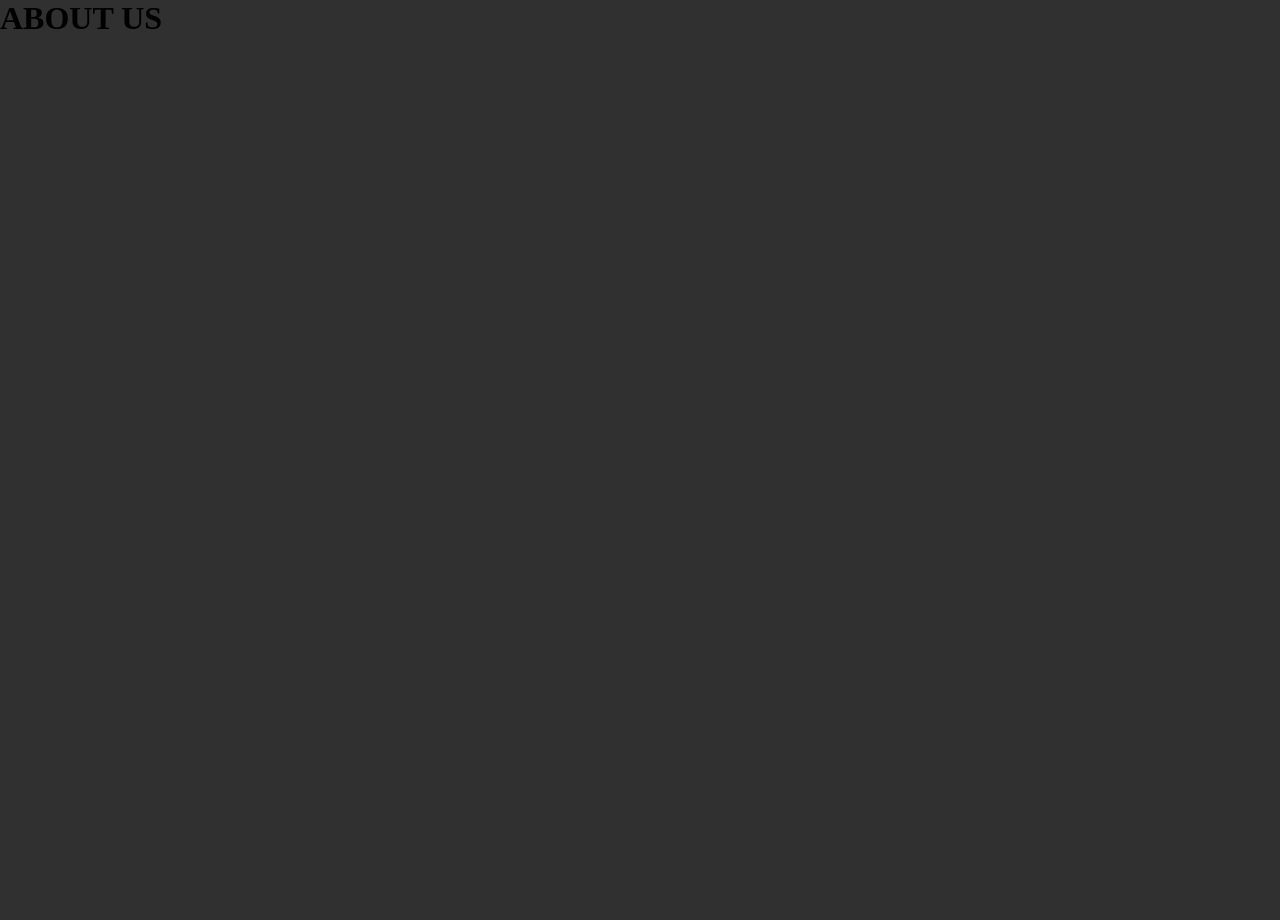
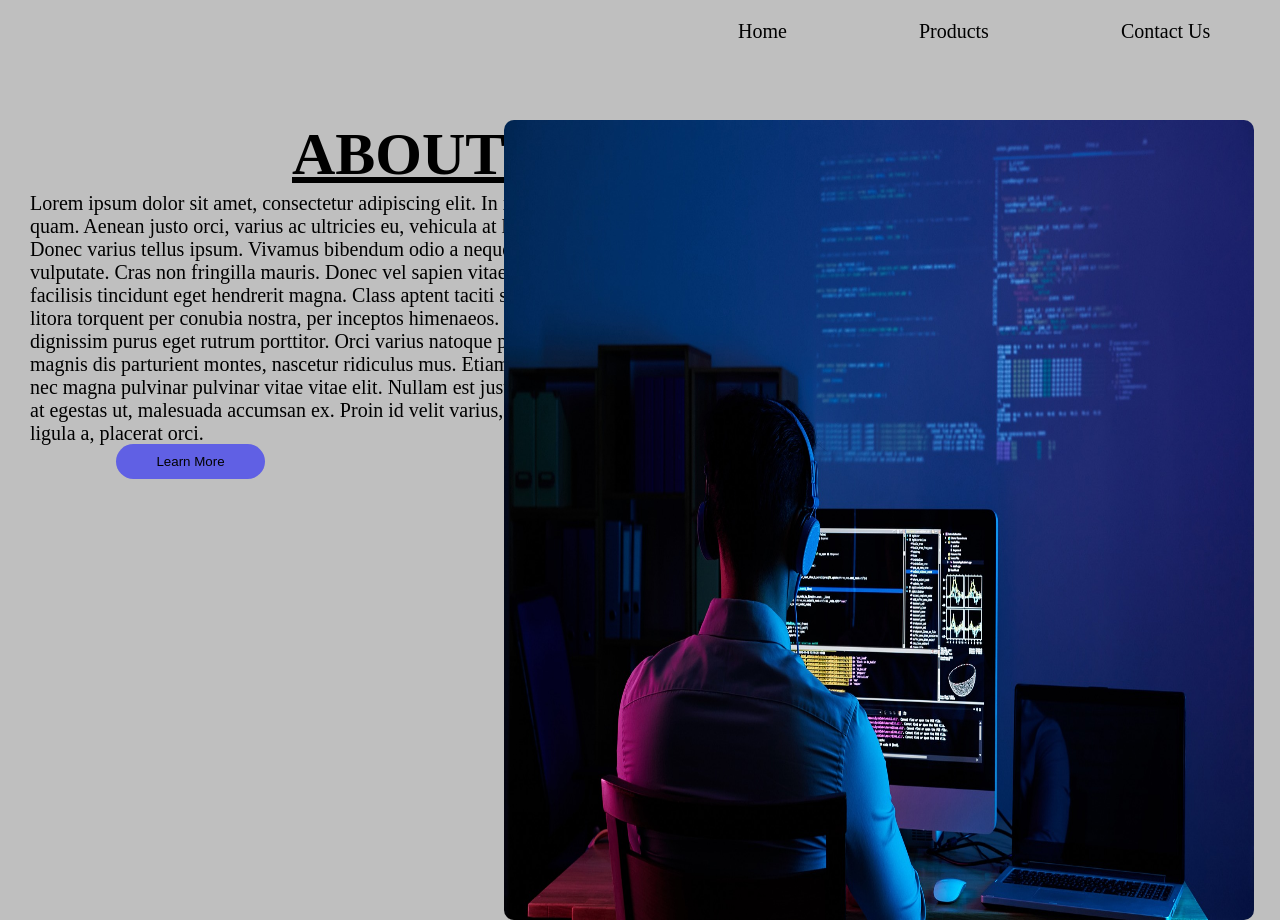
Before and after one commit to frankbungey/Z-Tech-Company, a plain HTML site: page AboutUs/index4.html in a window 1280 px wide. Before the commit the page ends 800 px from the top, so only its background shows below. Drawn offline with Linux system fonts and the light colour scheme.

Commit message:
you can manouver easily through html pages easily

```diff
--- a/AboutUs/index4.html
+++ b/AboutUs/index4.html
@@ -5,9 +5,37 @@
     <meta http-equiv="X-UA-Compatible" content="IE=edge">
     <meta name="viewport" content="width=device-width, initial-scale=1.0">
     <title>About Us</title>
-    <link rel="stylesheet" href="style4.css">
+    <link rel="stylesheet" href="/Z-Tech-Company/AboutUs/style4.css">
 </head>
 <body>
-    <h1>ABOUT US</h1>
+    <div class="header">
+        <form>
+            <a class="link" href="/Z-Tech-Company/HomePage/index.html">Home</a>
+            <a class="link1" href="/Z-Tech-Company/ProductsPage/index1.html">Products</a>
+            <a  class="link2" href="/Z-Tech-Company/ContactUs/index3.html">Contact Us</a>
+        </form>
+    </div>
+    <div class="texts">
+    <h1><u>ABOUT</u> US</h1><br>
+    <p>
+        Lorem ipsum dolor sit amet, consectetur adipiscing elit. In in risus quam. Aenean justo orci, varius ac ultricies eu,
+         vehicula at libero. Donec varius tellus ipsum. Vivamus bibendum odio a neque feugiat vulputate.
+          Cras non fringilla mauris. Donec vel sapien vitae nulla facilisis tincidunt eget hendrerit magna.
+           Class aptent taciti sociosqu ad litora torquent per conubia nostra, per inceptos himenaeos.
+           Suspendisse dignissim purus eget rutrum porttitor. Orci varius natoque penatibus et magnis
+            dis parturient montes,
+            nascetur ridiculus mus. Etiam et diam nec magna pulvinar pulvinar vitae vitae elit.
+             Nullam est justo,
+             eleifend at egestas ut, malesuada accumsan ex.
+              Proin id velit varius,
+              bibendum ligula a, placerat orci.
+
+    </p>
+    <button class="btn">Learn More</button>
+</div>
+<div>
+
+<img class="comp" src="/Z-Tech-Company/IMAGES/comp1.jpg" height="800px" width="750px">
+</div>
 </body>
 </html>
--- a/AboutUs/style4.css
+++ b/AboutUs/style4.css
@@ -3,5 +3,52 @@
     padding: 0;
 }
 body{
-    background-color: rgb(49, 48, 48);
+    background-color: rgb(191, 191, 191);
 }
+h1{
+    /* text-align: center; */
+    position: absolute;
+    right: 10px;
+    font-size: 60px;
+}
+p{
+    position: absolute;
+    top: 10%;
+    font-size: 20px;
+}
+.texts{
+    height: 90vh;
+    width: 45%;
+    position: absolute;
+    top: 15%;
+    left: 30px;
+    border: none;
+}
+.btn{
+    background-color: rgb(96, 96, 228);
+    padding: 10px 40px;
+    border: none;
+    border-radius: 20px;
+    position: absolute;
+    left: 15%;
+    top: 45%;
+}
+.comp{
+    position: absolute;
+    right: 2%;
+    top: 15%;
+    border-radius: 10px;
+}
+.header{
+    position: absolute;
+    right: 30px;
+    width: 50%;
+    top: 20px;
+}
+.link ,.link1 ,.link2 ,.link3{
+    color: black;
+    justify-content: space-evenly;
+    font-size: 20px;
+    margin-left: 20%;
+    text-decoration: none;
+}
--- a/ContactUs/style3.css
+++ b/ContactUs/style3.css
@@ -4,5 +4,76 @@
 }
 body{
     display: flex;
-    background-color: rgb(96, 95, 94);
+    background-color: rgb(247, 245, 243);
+    position: relative;
+    width: 100%;
+    height: 100vh;
 }
+h1{
+    text-align: center;
+    margin-top: 20px;
+}
+.hero{
+    position : absolute;
+    right: 5%;
+    top: 10%;
+    border: solid rgb(0, 0, 0) 1px;
+    width: 50%;
+    height: 80%;
+}
+.inputs,.inputs1,.message{
+    height: 32px;
+    width: 50%;
+    position: absolute;
+    left: 10px;
+    top: 20%;
+    padding: 30px 20px;
+    font-size: 20px;
+    border: none;
+}
+.inputs1{
+    position: absolute;
+    top: 40%;
+    height: 32px;
+    width: 50%;
+    left: 10px;
+}
+.message{
+    position: absolute;
+    top: 60%;
+    height: 32px;
+    width: 50%;
+    left: 10px;
+}
+.submit{
+    position: absolute;
+    top: 90%;
+    left: 10%;
+    color: #fff;
+   background: rgb(0, 0, 0);
+   padding: 10px 20px;
+   border: none;
+   border-radius: 15px;
+}
+.text{
+    position: absolute;
+    top: 20%;
+    right: 10px;
+}
+.pic{
+    position: absolute;
+    top: 10%;
+    left: 5%;
+    border-radius: 10px;
+}
+.header{
+    position: absolute;
+    right: 20px;
+    width: 50%;
+    top: 20px;
+}
+.header a{
+    text-decoration: none;
+    font-size: 20px;
+    margin-left: 20%;
+}
--- a/ProductsPage/style1.css
+++ b/ProductsPage/style1.css
@@ -4,6 +4,17 @@
 }
 body{
     background-color: rgb(137, 135, 135);
+}
+.header{
+ position: absolute;
+ width: 50%;
+ top: 10px;
+}
+.header a{
+    text-decoration: none;
+    font-size: 22px;
+    margin-left: 20%;
+    color: white;
 }
 .head{
     display: flex;
```
Also changed, not shown: ContactUs/index3.html (+28 -3 lines), ProductsPage/index1.html (+7 -0 lines).
